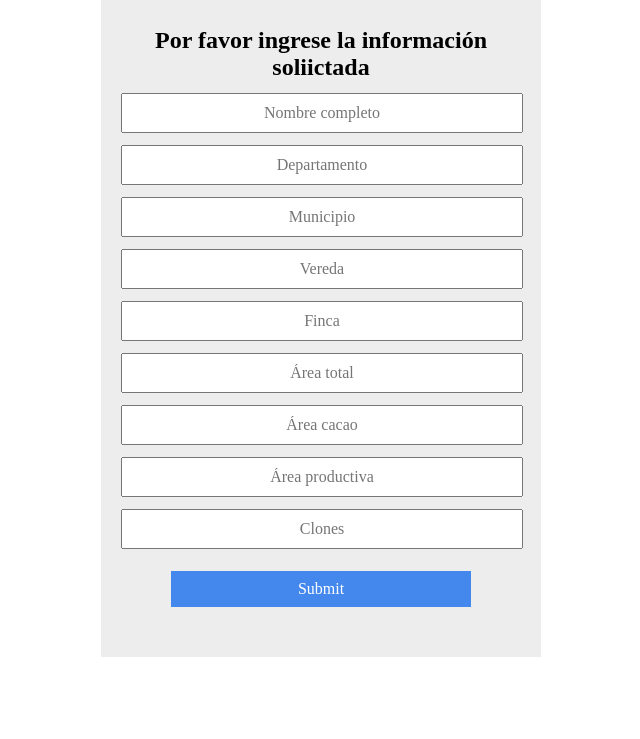
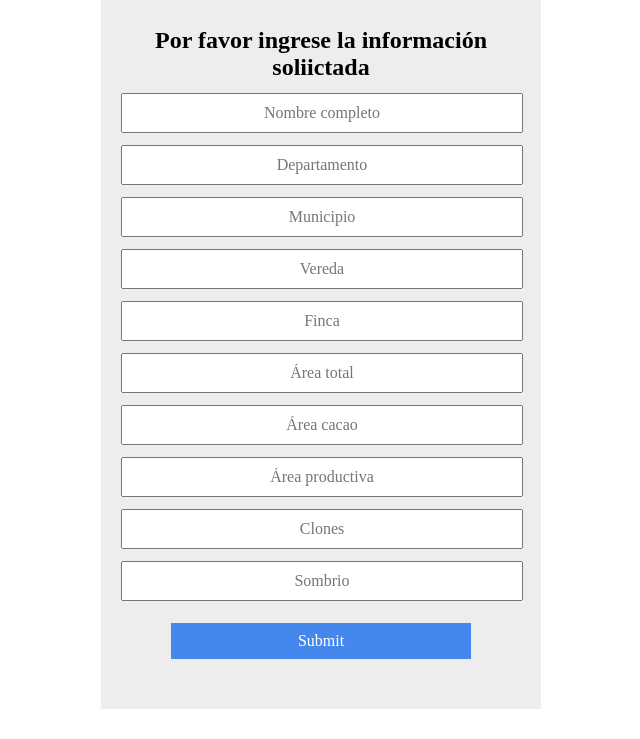
Before and after one commit to wcortes95/Proyecto-pagina-cacao, a PHP site: page / in a window 1280 px wide. Shown: the part 132-871 px from the top of the page, without its empty margins (319-959 px from the left). Before the commit the page ends 789 px from the top, so only its background shows below. Run offline with PHP 8.4, Linux system fonts and the light colour scheme.

Commit message:
Se agrego sombrio

```diff
--- a/Interfaz Servicios/index.php
+++ b/Interfaz Servicios/index.php
@@ -18,6 +18,7 @@
     	<input type="text" name="a_cacao" placeholder="Área cacao">
     	<input type="text" name="a_productiva" placeholder="Área productiva">
     	<input type="clones" name="clones" placeholder="Clones">
+    	<input type="clones" name="sombrio" placeholder="Sombrio">
     	<input type="submit" name="register">
     </form>
         <?php
```
